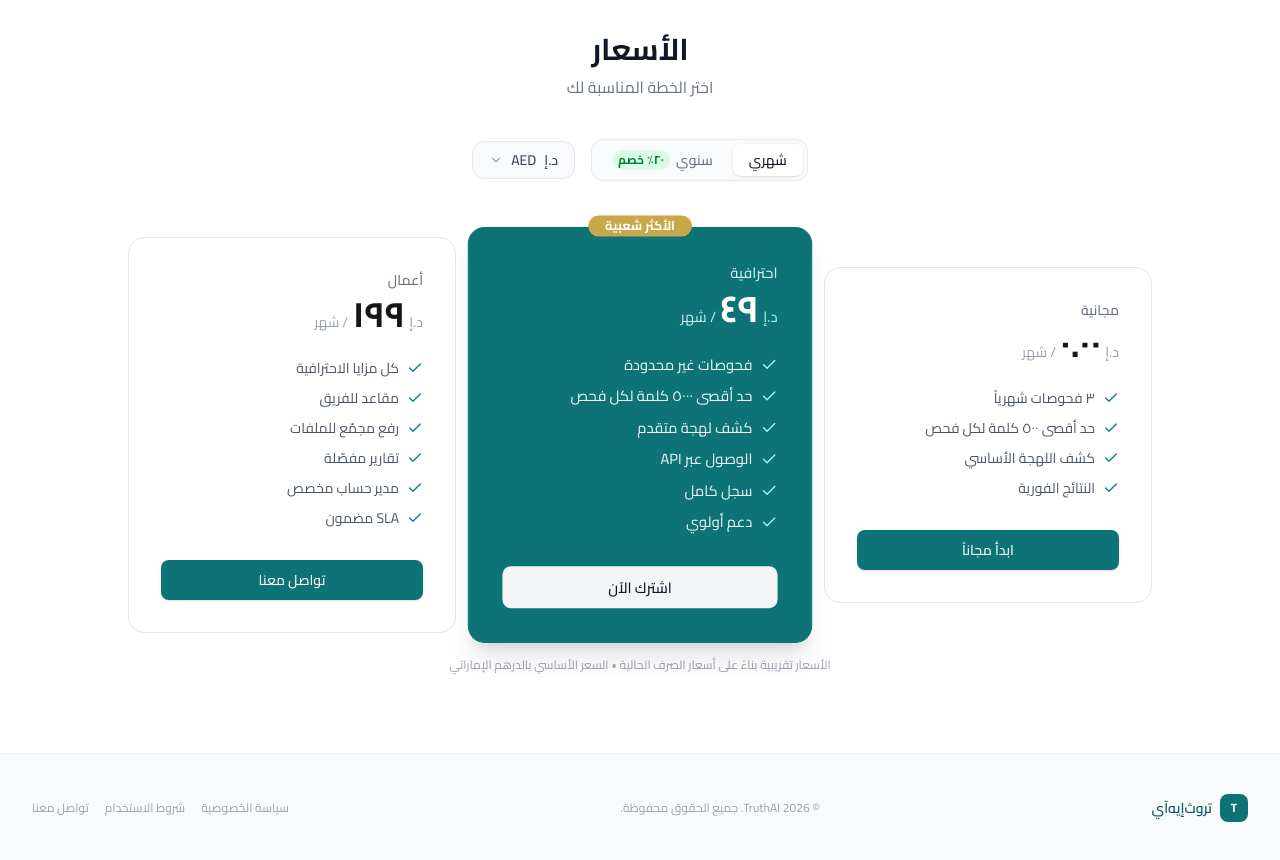
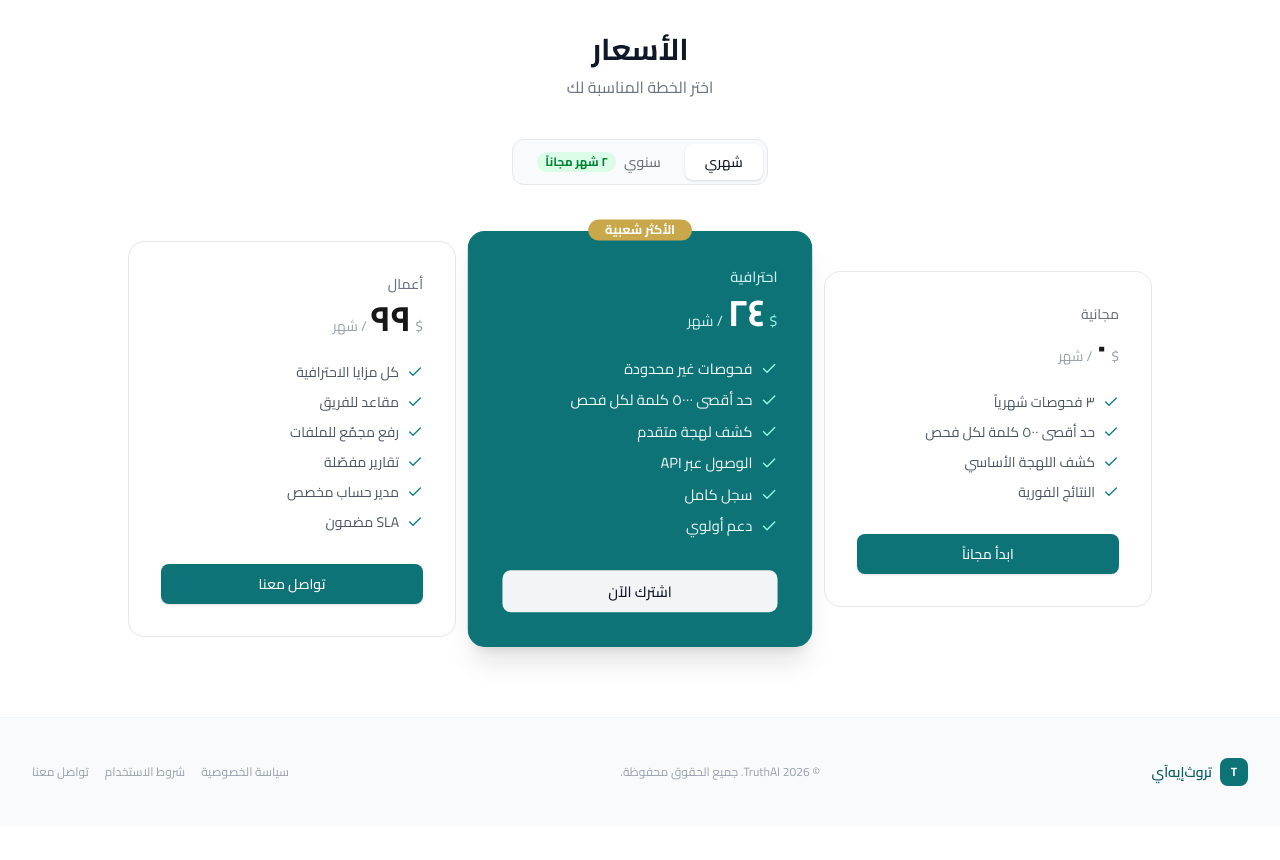
Before and after one commit to harelkleiner/truthai, a Next.js app: page / in a window 1280 px wide. Shown: the part 2660-3520 px from the top of the page. After the commit the page ends 3486 px from the top, so only its background shows below. Built offline with nearby package versions, Linux system fonts and the light colour scheme.

Commit message:
Simplify pricing to USD only: Pro $24/mo, Business $99/mo

```diff
--- a/app/page.tsx
+++ b/app/page.tsx
@@ -10,65 +10,31 @@ import { Badge } from "@/components/ui/badge";
 import { Card, CardContent, CardHeader, CardTitle } from "@/components/ui/card";
 import {
   Zap, ShieldCheck, Languages, ChevronRight, Check,
-  MessageSquare, ClipboardPaste, BrainCircuit, BarChart3, ChevronDown,
+  MessageSquare, ClipboardPaste, BrainCircuit, BarChart3,
 } from "lucide-react";
 import { cn, toEasternArabic } from "@/lib/utils";
 
-/* ─── Currency config ─── */
-type CurrencyCode = "USD" | "AED" | "SAR" | "KWD" | "BHD" | "QAR" | "OMR";
-
-// Rates = how much target currency per 1 AED (base is AED)
-const CURRENCIES: { code: CurrencyCode; symbol: string; rate: number; label: string }[] = [
-  { code: "AED", symbol: "د.إ", rate: 1,      label: "AED — درهم إماراتي" },
-  { code: "USD", symbol: "$",   rate: 0.2723, label: "USD — US Dollar" },
-  { code: "SAR", symbol: "ر.س", rate: 1.0211, label: "SAR — ريال سعودي" },
-  { code: "KWD", symbol: "د.ك", rate: 0.0839, label: "KWD — دينار كويتي" },
-  { code: "BHD", symbol: "د.ب", rate: 0.1024, label: "BHD — دينار بحريني" },
-  { code: "QAR", symbol: "ر.ق", rate: 0.9911, label: "QAR — ريال قطري" },
-  { code: "OMR", symbol: "ر.ع", rate: 0.1049, label: "OMR — ريال عُماني" },
-];
-
-function convertPrice(aed: number, currency: CurrencyCode): string {
-  const c = CURRENCIES.find((x) => x.code === currency)!;
-  const val = aed * c.rate;
-  if (val < 1)  return val.toFixed(2);
-  if (val < 10) return val.toFixed(1);
-  return Math.round(val).toString();
-}
-
 /* ─── Pricing card ─── */
 function PricingCard({
-  name, priceAed, annualPriceAed, features, cta, badge, saveBadge,
-  highlighted = false, locale, currency, plan, billing,
+  name, price, annualPrice, features, cta, badge, saveBadge,
+  highlighted = false, locale, plan, billing,
 }: {
   name: string;
-  priceAed: number | null;
-  annualPriceAed: number | null;
+  price: number;
+  annualPrice: number;
   features: string[];
   cta: string;
   badge?: string;
   saveBadge?: string;
   highlighted?: boolean;
   locale: string;
-  currency: CurrencyCode;
   plan: "free" | "pro" | "business";
   billing: "monthly" | "annual";
 }) {
-  const c = CURRENCIES.find((x) => x.code === currency)!;
-
-  const effectiveAed = priceAed === null ? null
-    : billing === "annual" && annualPriceAed !== null ? annualPriceAed
-    : priceAed;
-
-  const priceDisplay = effectiveAed === null ? (locale === "ar" ? "٠" : "0")
-    : locale === "ar" ? toEasternArabic(convertPrice(effectiveAed, currency))
-    : convertPrice(effectiveAed, currency);
-
-  const annualTotalDisplay = billing === "annual" && annualPriceAed !== null
-    ? (locale === "ar"
-        ? `${toEasternArabic(convertPrice(annualPriceAed * 12, currency))} ${c.symbol} / سنة`
-        : `${c.symbol}${convertPrice(annualPriceAed * 12, currency)} / yr`)
-    : null;
+  const effective = billing === "annual" ? annualPrice : price;
+  const displayNum = effective === 0
+    ? (locale === "ar" ? "٠" : "0")
+    : locale === "ar" ? toEasternArabic(String(effective)) : String(effective);
 
   async function handleClick() {
     if (plan === "free") { window.location.href = "/signup"; return; }
@@ -103,22 +69,21 @@ function PricingCard({
         <p className={cn("text-sm font-medium mb-1", highlighted ? "text-teal-100" : "text-gray-500")}>
           {name}
         </p>
-        <div className="flex items-baseline gap-1 flex-wrap">
-          <span className={cn("text-xs sm:text-sm font-medium", highlighted ? "text-teal-200" : "text-gray-400")}>
-            {c.symbol}
-          </span>
-          <span className="text-3xl sm:text-4xl font-bold">{priceDisplay}</span>
+        <div className="flex items-baseline gap-1">
+          <span className={cn("text-sm font-medium", highlighted ? "text-teal-200" : "text-gray-400")}>$</span>
+          <span className="text-3xl sm:text-4xl font-bold">{displayNum}</span>
           <span className={cn("text-xs sm:text-sm", highlighted ? "text-teal-100" : "text-gray-400")}>
             / {locale === "ar" ? "شهر" : "mo"}
           </span>
         </div>
-        {annualTotalDisplay && (
+        {billing === "annual" && annualPrice > 0 && (
           <p className={cn("text-xs mt-1", highlighted ? "text-teal-200" : "text-gray-400")}>
-            {locale === "ar" ? `يُحسب سنوياً • ` : `billed annually • `}
-            {annualTotalDisplay}
+            {locale === "ar"
+              ? `يُحسب سنوياً • $${toEasternArabic(String(annualPrice * 12))} / سنة`
+              : `billed annually • $${annualPrice * 12} / yr`}
           </p>
         )}
-        {saveBadge && billing === "annual" && priceAed !== null && (
+        {saveBadge && billing === "annual" && price > 0 && (
           <span className="mt-2 inline-block rounded-full bg-green-100 text-green-700 text-xs font-semibold px-2.5 py-0.5">
             {saveBadge}
           </span>
@@ -168,8 +133,6 @@ function HowStep({
 export default function HomePage() {
   const { t, locale, dir } = useLocale();
   const [billing, setBilling] = useState<"monthly" | "annual">("monthly");
-  const [currency, setCurrency] = useState<CurrencyCode>("AED");
-  const [currencyOpen, setCurrencyOpen] = useState(false);
 
   const featureItems = [
     { icon: <MessageSquare className="h-6 w-6 text-teal-600" />, ...t.features.dialect },
@@ -389,15 +352,13 @@ export default function HomePage() {
             <p className="mt-2 text-gray-500">{t.pricing.subtitle}</p>
           </div>
 
-          {/* Controls: billing toggle + currency picker */}
-          <div className="flex flex-col sm:flex-row items-center justify-center gap-4 mb-10 sm:mb-14">
-
-            {/* Billing toggle */}
+          {/* Billing toggle */}
+          <div className="flex justify-center mb-10 sm:mb-14">
             <div className="flex items-center rounded-xl border border-gray-200 bg-gray-50 p-1 gap-1">
               <button
                 onClick={() => setBilling("monthly")}
                 className={cn(
-                  "rounded-lg px-4 py-1.5 text-sm font-medium transition-all",
+                  "rounded-lg px-5 py-2 text-sm font-medium transition-all",
                   billing === "monthly"
                     ? "bg-white text-gray-900 shadow-sm"
                     : "text-gray-500 hover:text-gray-700",
@@ -408,47 +369,17 @@ export default function HomePage() {
               <button
                 onClick={() => setBilling("annual")}
                 className={cn(
-                  "flex items-center gap-1.5 rounded-lg px-4 py-1.5 text-sm font-medium transition-all",
+                  "flex items-center gap-2 rounded-lg px-5 py-2 text-sm font-medium transition-all",
                   billing === "annual"
                     ? "bg-white text-gray-900 shadow-sm"
                     : "text-gray-500 hover:text-gray-700",
                 )}
               >
                 {locale === "ar" ? "سنوي" : "Annual"}
-                <span className="rounded-full bg-green-100 text-green-700 text-xs font-bold px-1.5 py-0.5">
-                  {locale === "ar" ? "٢٠٪ خصم" : "-20%"}
+                <span className="rounded-full bg-green-100 text-green-700 text-xs font-bold px-2 py-0.5">
+                  {locale === "ar" ? "٢ شهر مجاناً" : "2 months free"}
                 </span>
               </button>
-            </div>
-
-            {/* Currency picker */}
-            <div className="relative">
-              <button
-                onClick={() => setCurrencyOpen((o) => !o)}
-                className="flex items-center gap-2 rounded-xl border border-gray-200 bg-gray-50 px-4 py-2 text-sm font-medium text-gray-700 hover:border-teal-400 transition-colors"
-              >
-                <span>{CURRENCIES.find((c) => c.code === currency)?.symbol}</span>
-                <span>{currency}</span>
-                <ChevronDown className="h-3.5 w-3.5 text-gray-400" />
-              </button>
-              {currencyOpen && (
-                <div className="absolute top-full mt-1 z-20 w-52 rounded-xl border border-gray-100 bg-white shadow-lg overflow-hidden"
-                  style={{ [dir === "rtl" ? "right" : "left"]: 0 }}>
-                  {CURRENCIES.map((c) => (
-                    <button
-                      key={c.code}
-                      onClick={() => { setCurrency(c.code); setCurrencyOpen(false); }}
-                      className={cn(
-                        "w-full flex items-center gap-2 px-4 py-2.5 text-sm hover:bg-gray-50 transition-colors text-start",
-                        c.code === currency ? "text-teal-700 font-semibold bg-teal-50" : "text-gray-700",
-                      )}
-                    >
-                      <span className="w-6 text-base">{c.symbol}</span>
-                      <span>{c.label}</span>
-                    </button>
-                  ))}
-                </div>
-              )}
             </div>
           </div>
 
@@ -456,30 +387,24 @@ export default function HomePage() {
           <div className="flex flex-col gap-5 md:grid md:grid-cols-3 md:items-center max-w-5xl mx-auto">
             <PricingCard
               name={t.pricing.free.name}
-              priceAed={0} annualPriceAed={0}
+              price={0} annualPrice={0}
               features={t.pricing.free.features} cta={t.pricing.free.cta}
-              locale={locale} currency={currency} plan="free" billing={billing} />
+              locale={locale} plan="free" billing={billing} />
             <PricingCard
               name={t.pricing.pro.name}
-              priceAed={49} annualPriceAed={39}
+              price={24} annualPrice={19}
               features={t.pricing.pro.features} cta={t.pricing.pro.cta}
               badge={t.pricing.pro.badge}
               saveBadge={locale === "ar" ? "شهران مجاناً 🎉" : "2 months free 🎉"}
               highlighted
-              locale={locale} currency={currency} plan="pro" billing={billing} />
+              locale={locale} plan="pro" billing={billing} />
             <PricingCard
               name={t.pricing.business.name}
-              priceAed={199} annualPriceAed={159}
+              price={99} annualPrice={79}
               features={t.pricing.business.features} cta={t.pricing.business.cta}
               saveBadge={locale === "ar" ? "وفّر ٢٠٪" : "Save 20%"}
-              locale={locale} currency={currency} plan="business" billing={billing} />
+              locale={locale} plan="business" billing={billing} />
           </div>
-
-          <p className="mt-6 text-center text-xs text-gray-400">
-            {locale === "ar"
-              ? "الأسعار تقريبية بناءً على أسعار الصرف الحالية • السعر الأساسي بالدرهم الإماراتي"
-              : "Prices are approximate based on current exchange rates • Base price in AED"}
-          </p>
         </div>
       </section>
 
--- a/lib/polar.ts
+++ b/lib/polar.ts
@@ -15,12 +15,12 @@ export const PLANS = {
   pro: {
     productId: process.env.POLAR_PRO_PRODUCT_ID ?? "",
     name: "Pro",
-    price_aed: 49,
+    price_usd: 24,
   },
   business: {
     productId: process.env.POLAR_BUSINESS_PRODUCT_ID ?? "",
     name: "Business",
-    price_aed: 199,
+    price_usd: 99,
   },
 } as const;
 
```
